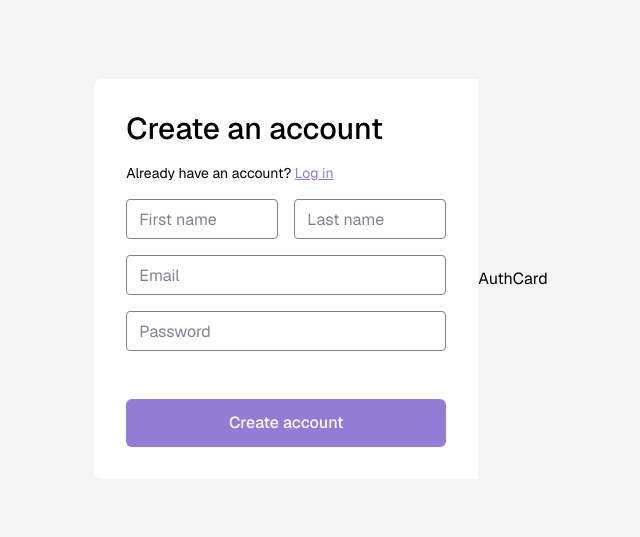
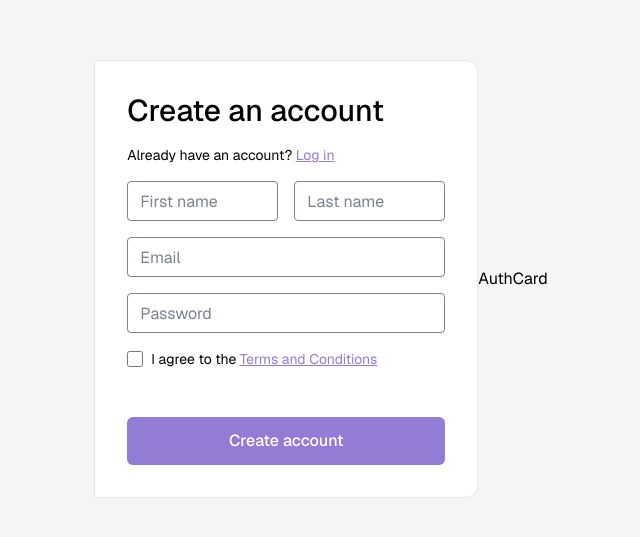
Before and after one commit to krishabbashyal/Apptive, a Next.js app in the folder client/: page /signup in a window 1280 px wide. Shown: the part 121-658 px from the top of the page, without its empty margins (319-959 px from the left). Built offline with nearby package versions, Linux system fonts and the light colour scheme.

Commit message:
Added checkbox

```diff
--- a/client/src/components/AuthForms/Signup.tsx
+++ b/client/src/components/AuthForms/Signup.tsx
@@ -2,13 +2,13 @@ import React from "react";
 
 const SignupForm = () => {
   return (
-    <form className="flex w-96 flex-col rounded-l-lg bg-foreground p-8">
+    <div>
+      <form className="flex w-96 flex-col rounded-r-xl border border-graySeperator bg-foreground p-8">
         <h1 className="text-left text-3xl font-medium">Create an account</h1>
         <p className="mt-4 text-sm">
           Already have an account?{" "}
           <span className="text-accent underline">Log in</span>
         </p>
-
         <div>
           <div className="mt-4 flex gap-x-4">
             <input
@@ -35,10 +35,18 @@ const SignupForm = () => {
             />
           </div>
         </div>
+        <div className="mt-4 flex items-center gap-x-2">
+          <input className="h-4 w-4 accent-accent" type="checkbox" />
+          <p className="text-sm">
+            I agree to the{" "}
+            <span className="text-accent underline">Terms and Conditions</span>
+          </p>
+        </div>
         <button className="mt-12 h-12 rounded-md bg-accent px-4 py-2 font-medium text-white hover:bg-blue-700">
           Create account
         </button>
       </form>
+    </div>
   );
 };
 
```
Lines whose indentation alone changed are shown as unchanged.
